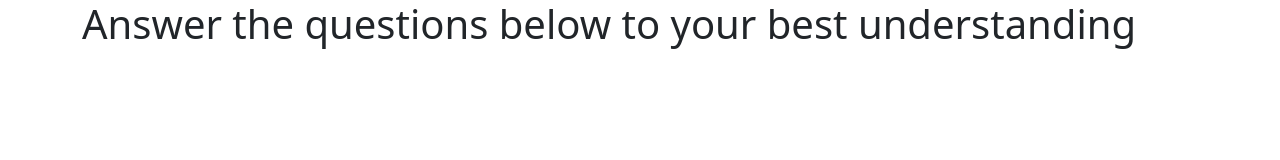
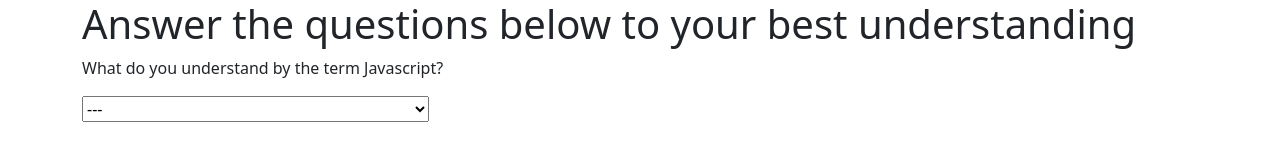
Before and after one commit to nancy88199488/quiz_board, a plain HTML site: page index.html in a window 1280 px wide. Drawn offline with Linux system fonts and the light colour scheme; a web font is replaced by a local one.

Commit message:
add the first paragraph and the select options

```diff
--- a/index.html
+++ b/index.html
@@ -15,6 +15,20 @@
 </head>
 <div class="container">
     <h1>Answer the questions below to your best understanding</h1>
+    <form id="question" name="question">
+        <p>What do you understand by the term Javascript?</p>
+        <select class="" id=" choose-answer">
+            <option value="select1">---</option>
+            <option value="answer1">is the Programming Language for the Web.</option>
+            <option value="answer1">is the structure of a Web page.</option>
+            <option value="answer1"> is used to format the layout of Web pages.</option>
+        </select>
+        <p></p>
+
+
+
+
+    </form>
 
 </div>
 
```
